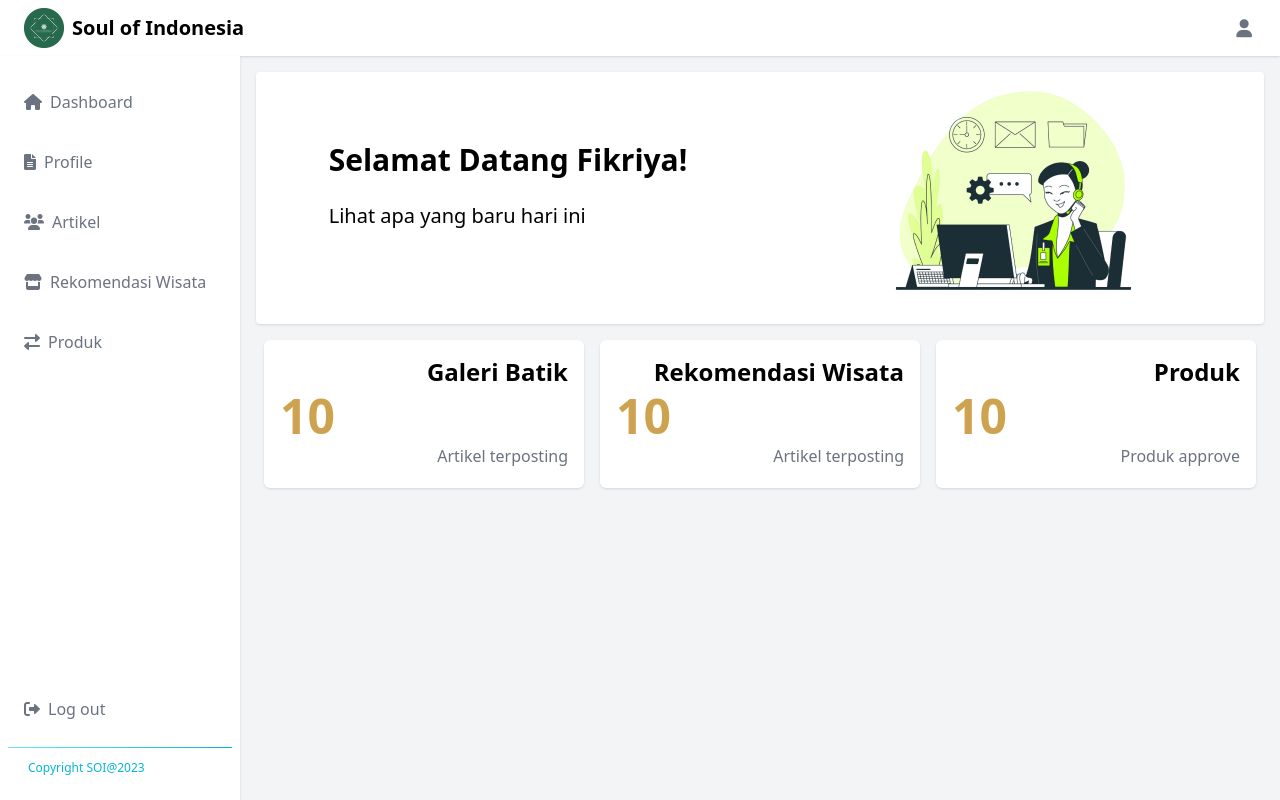
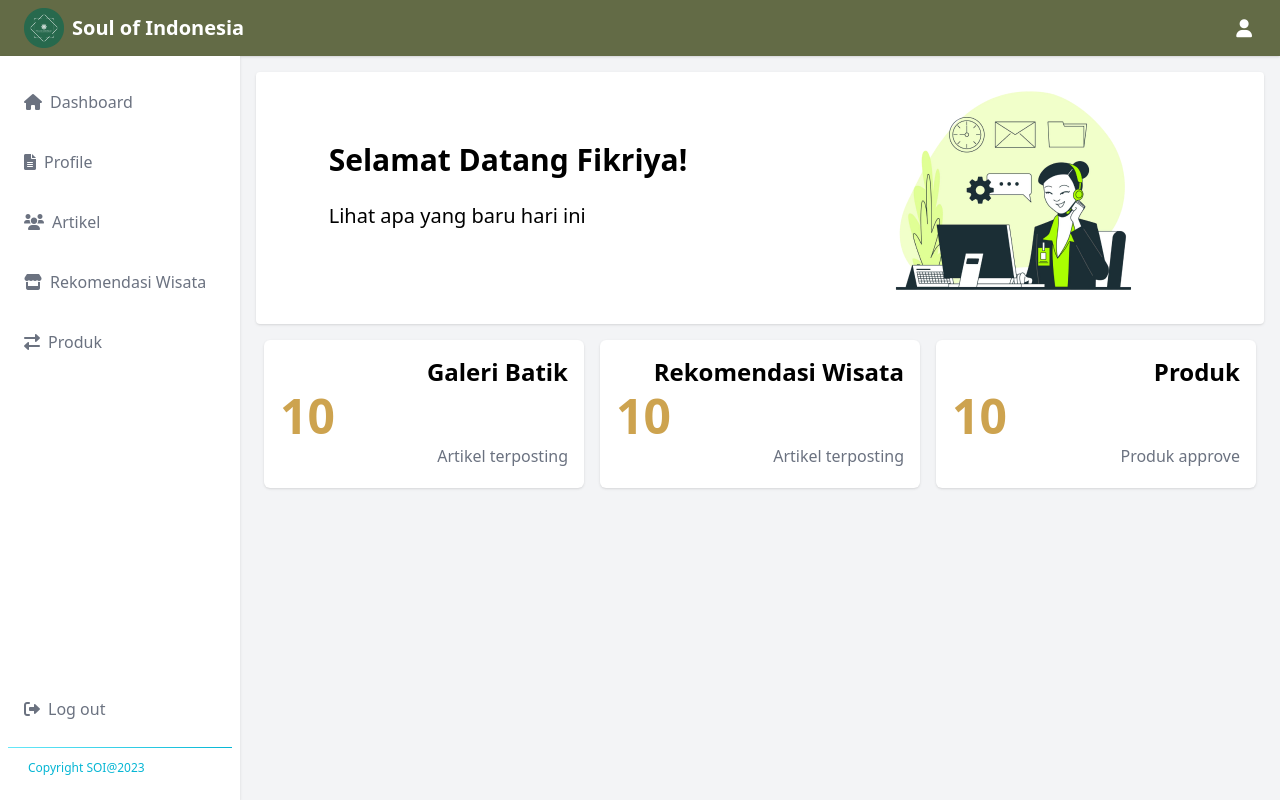
Before and after one commit to fikriyarachmaa/SoulOfIndonesia-Project, a Laravel app: page /admin/admin in a window 1280 px wide. Run offline with Laravel 10, Linux system fonts and the light colour scheme; style sheets or scripts are compiled from the project's sources.

Commit message:
navbar admin

```diff
--- a/resources/views/admin/navbar.blade.php
+++ b/resources/views/admin/navbar.blade.php
@@ -3,21 +3,21 @@
 <head>
     <meta charset="UTF-8">
     <meta name="viewport" content="width=device-width, initial-scale=1.0">
-    <title>Produk | Admin</title>
+    <title>Dashboard | Admin</title>
     @vite('resources/css/app.css')
 </head>
 <body>
     <!-- navbar start-->
-    <div class="bg-white text-black shadow w-full p-2 flex items-center justify-between">
+    <div class="bg-green-medium text-white shadow w-full p-2 flex items-center justify-between">
         <div class="flex items-center">
             <div class="hidden md:flex items-center px-4"> <!-- logo -->
                 <img src="/img/logoSOI.png" alt="Logo" class="w-10 h-10 mr-2">
-                <h2 class="font-bold text-xl">Soul of Indonesia</h2>
+                <h2 class="font-semibold text-xl">Soul of Indonesia</h2>
             </div>
         </div>
             <div class="px-5 space-x-5">
                 <button>
-                    <i class="fas fa-user text-gray-500 text-lg"></i>
+                    <i class="fas fa-user text-white text-lg"></i>
                 </button>
             </div>
         </div>
```
